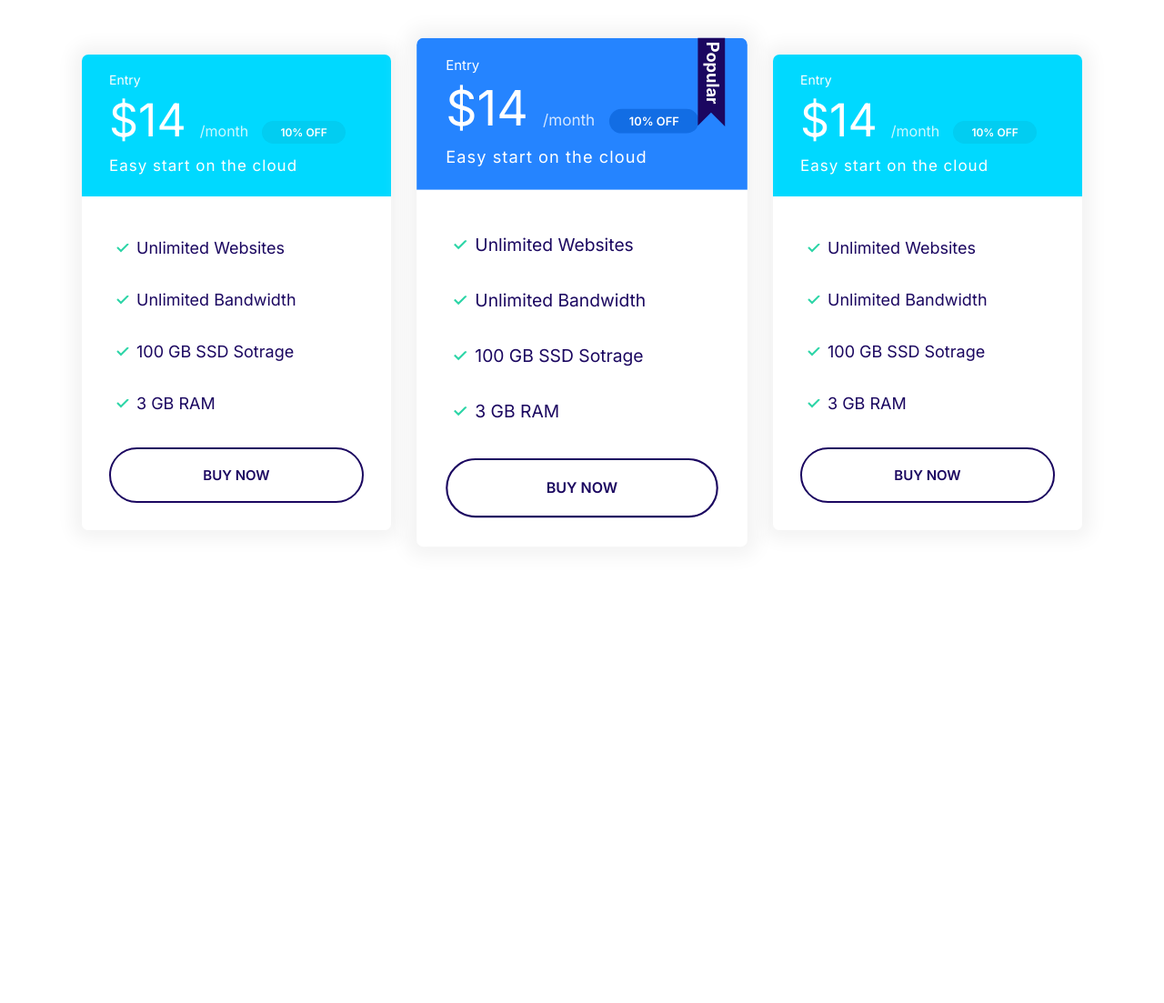
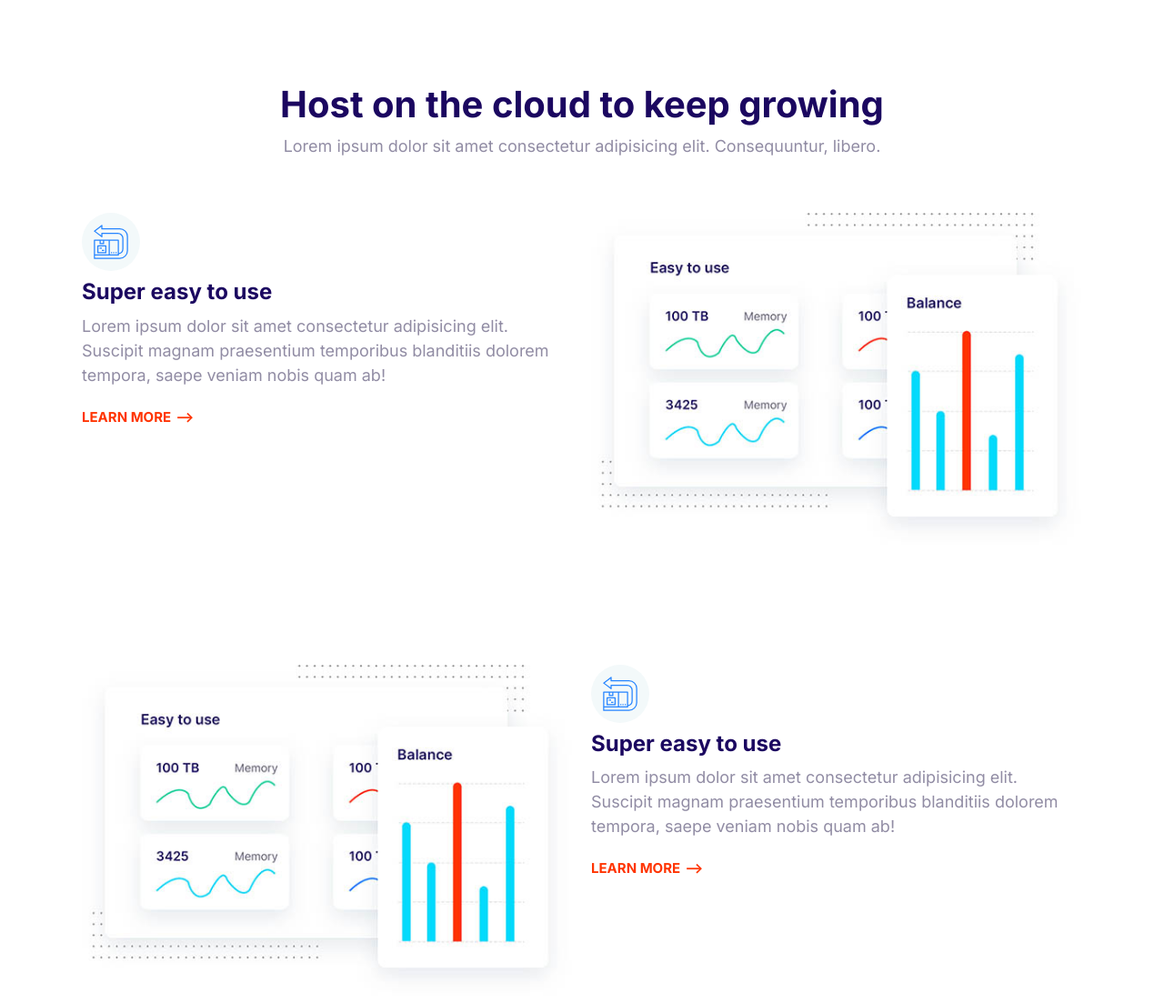
Before and after one commit to BalogunofAfrica/moshifed, a plain HTML site: page index.html in a window 1280 px wide. Shown: the whole page at 91% size. Before the commit the page ends 800 px from the top, so only its background shows below. Drawn offline with Linux system fonts and the light colour scheme.

Commit message:
Add feature block component

```diff
--- a/css/styles.css
+++ b/css/styles.css
@@ -748,3 +748,27 @@ a {
   max-width: 500px;
   margin: 0 auto;
 }
+
+/* Features block */
+.feature {
+  gap: 4rem 2rem;
+  margin: 12rem 0;
+}
+
+.feature:first-of-type {
+  margin-top: 6rem;
+}
+
+.feature__heading {
+  margin: 1rem 0;
+}
+
+.feature__image {
+  width: 100%;
+}
+
+@media screen and (min-width: 768px) {
+  .feature:nth-of-type(even) .feature__content {
+    order: 2;
+  }
+}
--- a/index.html
+++ b/index.html
@@ -15,69 +15,68 @@
     <link rel="stylesheet" href="css/styles.css" />
   </head>
   <body>
-    <section class="block container block-plans">
-      <div class="grid grid--cols-3">
-        <div class="plan">
-          <div class="card card--secondary">
-            <header class="card__header">
-              <h3 class="plan__name">Entry</h3>
-              <span class="plan__price">$14</span>
-              <span class="plan__billing-cycle">/month</span>
-              <span class="badge badge--secondary badge--small">10% OFF</span>
-              <span class="plan__description">Easy start on the cloud</span>
-            </header>
-            <div class="card__body">
-              <ul class="list list--tick">
-                <li class="list__item">Unlimited Websites</li>
-                <li class="list__item">Unlimited Bandwidth</li>
-                <li class="list__item">100 GB SSD Sotrage</li>
-                <li class="list__item">3 GB RAM</li>
-              </ul>
-              <button class="btn btn--outline btn--block">Buy Now</button>
-            </div>
-          </div>
+    <section class="block container">
+      <header class="block__header">
+        <h2>Host on the cloud to keep growing</h2>
+        <p>
+          Lorem ipsum dolor sit amet consectetur adipisicing elit. Consequuntur,
+          libero.
+        </p>
+      </header>
+      <article class="grid grid--cols-2 feature">
+        <div class="feature__content">
+          <span class="icon-container">
+            <svg class="icon icon--primary">
+              <use xlink:href="images/sprite.svg#easy"></use>
+            </svg>
+          </span>
+          <h3 class="feature__heading">Super easy to use</h3>
+          <p>
+            Lorem ipsum dolor sit amet consectetur adipisicing elit. Suscipit
+            magnam praesentium temporibus blanditiis dolorem tempora, saepe
+            veniam nobis quam ab!
+          </p>
+          <a href="#" class="link-arrow">Learn more</a>
         </div>
-        <div class="plan plan--popular">
-          <div class="card card--primary">
-            <header class="card__header">
-              <h3 class="plan__name">Entry</h3>
-              <span class="plan__price">$14</span>
-              <span class="plan__billing-cycle">/month</span>
-              <span class="badge badge--primary badge--small">10% OFF</span>
-              <span class="plan__description">Easy start on the cloud</span>
-            </header>
-            <div class="card__body">
-              <ul class="list list--tick">
-                <li class="list__item">Unlimited Websites</li>
-                <li class="list__item">Unlimited Bandwidth</li>
-                <li class="list__item">100 GB SSD Sotrage</li>
-                <li class="list__item">3 GB RAM</li>
-              </ul>
-              <button class="btn btn--outline btn--block">Buy Now</button>
-            </div>
-          </div>
+        <picture>
+          <source
+            type="image/jpg"
+            srcset="images/easy.jpg 1x, images/easy@2x.jpg 2x"
+          />
+          <source
+            type="image/webp"
+            srcset="images/easy.webp 1x, images/easy@2x.webp 2x"
+          />
+          <img class="feature__image" src="images/easy@2x.jpg" alt="" />
+        </picture>
+      </article>
+      <article class="grid grid--cols-2 feature">
+        <div class="feature__content">
+          <span class="icon-container">
+            <svg class="icon icon--primary">
+              <use xlink:href="images/sprite.svg#easy"></use>
+            </svg>
+          </span>
+          <h3 class="feature__heading">Super easy to use</h3>
+          <p>
+            Lorem ipsum dolor sit amet consectetur adipisicing elit. Suscipit
+            magnam praesentium temporibus blanditiis dolorem tempora, saepe
+            veniam nobis quam ab!
+          </p>
+          <a href="#" class="link-arrow">Learn more</a>
         </div>
-        <div class="plan">
-          <div class="card card--secondary">
-            <header class="card__header">
-              <h3 class="plan__name">Entry</h3>
-              <span class="plan__price">$14</span>
-              <span class="plan__billing-cycle">/month</span>
-              <span class="badge badge--secondary badge--small">10% OFF</span>
-              <span class="plan__description">Easy start on the cloud</span>
-            </header>
-            <div class="card__body">
-              <ul class="list list--tick">
-                <li class="list__item">Unlimited Websites</li>
-                <li class="list__item">Unlimited Bandwidth</li>
-                <li class="list__item">100 GB SSD Sotrage</li>
-                <li class="list__item">3 GB RAM</li>
-              </ul>
-              <button class="btn btn--outline btn--block">Buy Now</button>
-            </div>
-          </div>
-        </div>
-      </div>
+        <picture>
+          <source
+            type="image/jpg"
+            srcset="images/easy.jpg 1x, images/easy@2x.jpg 2x"
+          />
+          <source
+            type="image/webp"
+            srcset="images/easy.webp 1x, images/easy@2x.webp 2x"
+          />
+          <img class="feature__image" src="images/easy@2x.jpg" alt="" />
+        </picture>
+      </article>
     </section>
     <script src="js/main.js"></script>
   </body>
```
Also changed, not shown: components/feature-block.html (added, +63 -0 lines), images/easy.jpg (added), images/easy.webp (added), images/easy@2x.jpg (added), images/easy@2x.webp (added).
